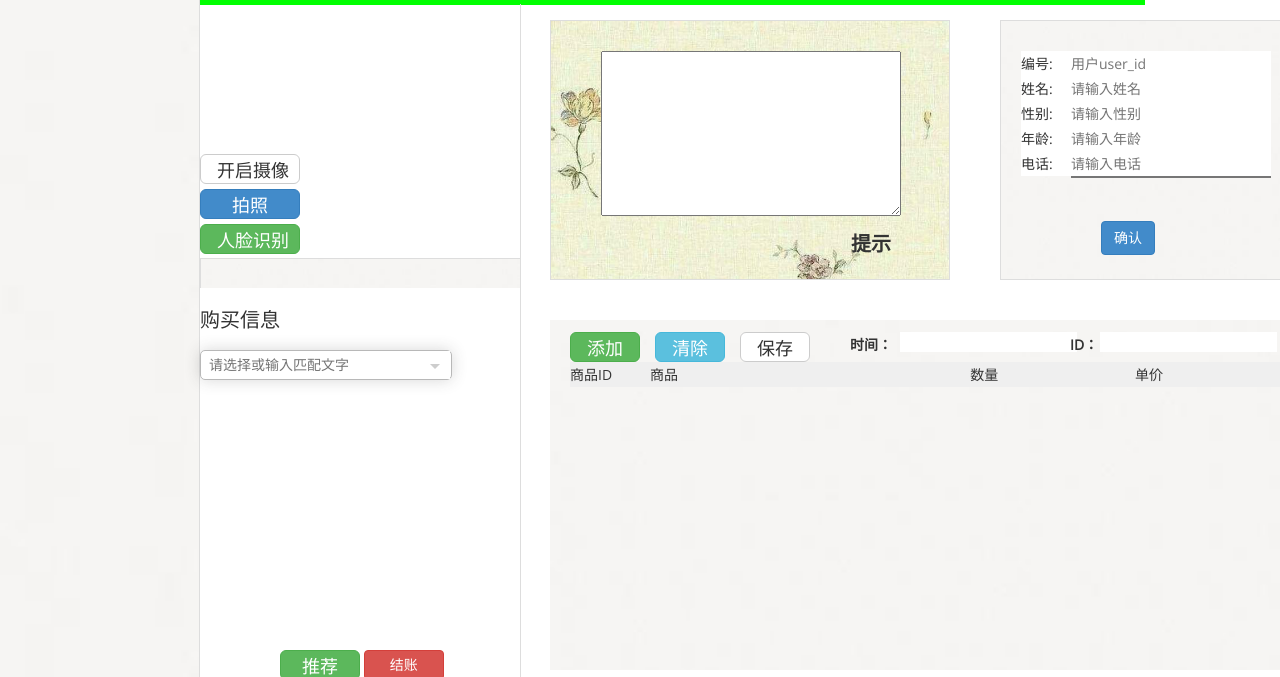
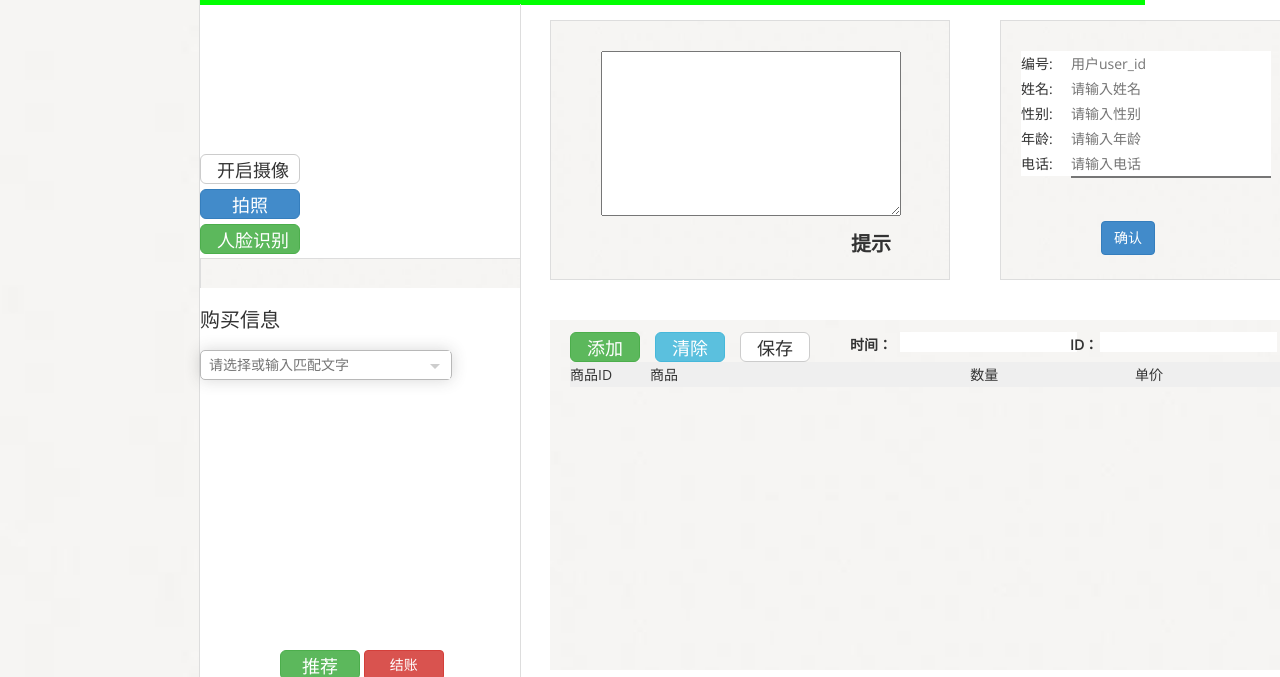
Before and after one commit to scrum-seu/Noob, a Flask app: page /init in a window 1280 px wide; the page is wider, and only the part inside the window is pictured. Shown: the top 677 px of that part. Run offline with Flask 2, Linux system fonts and the light colour scheme; data comes from the database, SQL or seed files in the repository; some libraries are stand-ins or nearby versions.

Commit message:
fix some problems

```diff
--- a/app/main/static/css/style.css
+++ b/app/main/static/css/style.css
@@ -18,7 +18,7 @@ h2{
   border-left: 1px solid #ddd;
   border-bottom: 1px solid #ddd;
   border-right: 1px solid #ddd;
-  background-image:url(../img/login.jpeg);
+  background-image:url(../img/blank.png);
   background-repeat:no-repeat;
   background-size: cover;
 }
--- a/app/main/static/js/inputSelect.js
+++ b/app/main/static/js/inputSelect.js
@@ -35,7 +35,7 @@ function changeF(this_, a, b, c) {
     $(c + " span").removeClass("up")
 };
 function setfocus(this_, a, b, c) {
-    bodyevent("#typenum","#makeupCo","#search-button");
+//    bodyevent("#typenum","#makeupCo","#search-button");
     $(a).css({
         "display": "",
         "border-color": "#38f"
--- a/app/main/templates/login.html
+++ b/app/main/templates/login.html
@@ -42,6 +42,7 @@
                             }
                         }
                         document.getElementById("typenum")[0].selected=true;
+                        bodyevent("#typenum","#makeupCo","#search-button");
                     },
                     error: function(jqXHR){console.log(jqXHR)},
                 })
```
